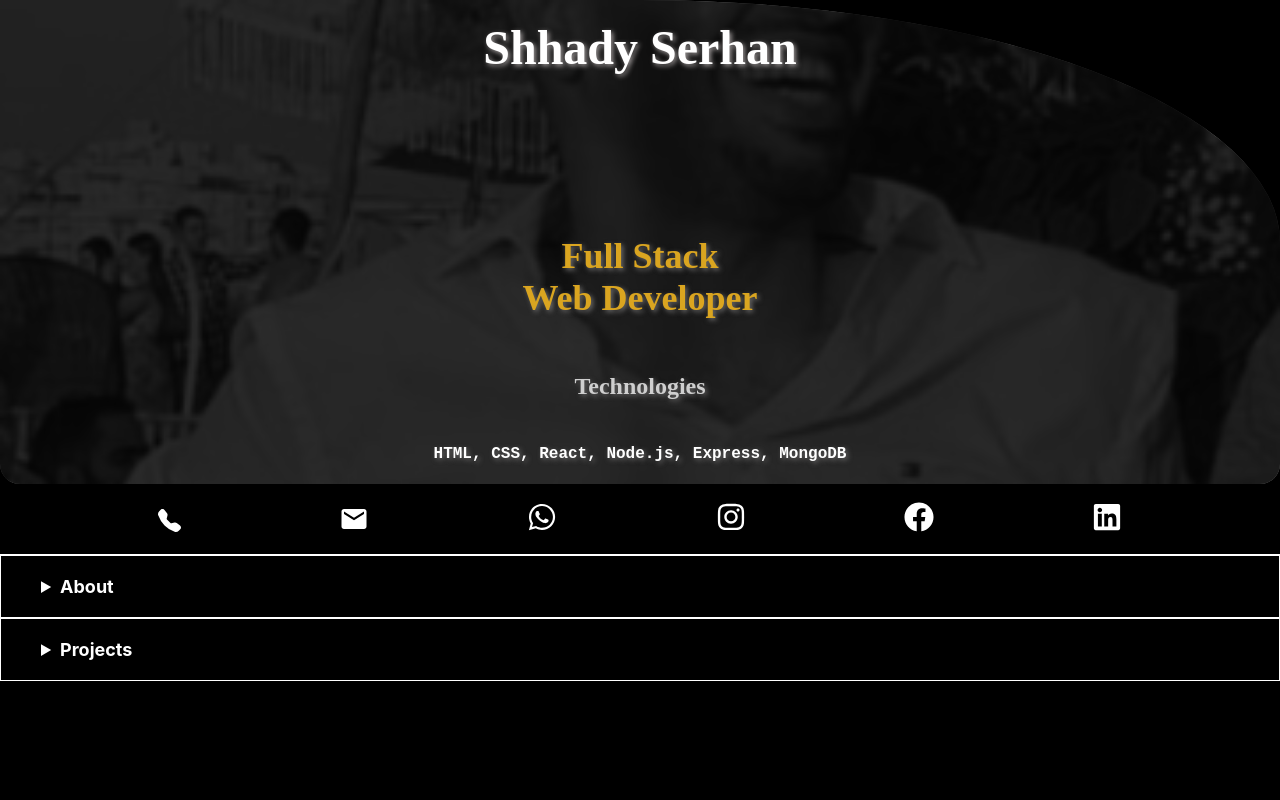
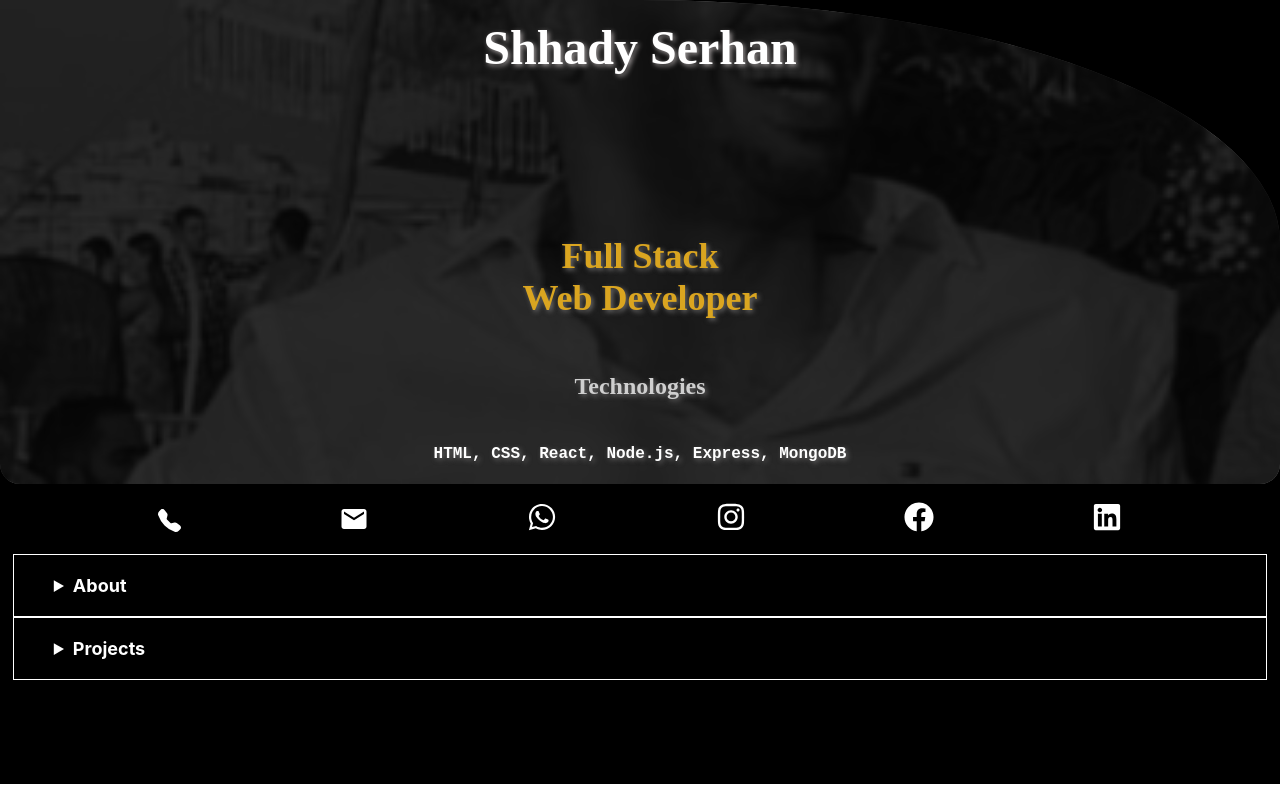
Before and after one commit to shhady/portfolio, a React (Create React App) app: page / in a window 1280 px wide. Built offline with nearby package versions, Linux system fonts and the light colour scheme.

Commit message:
check now

```diff
--- a/src/App.css
+++ b/src/App.css
@@ -1,9 +1,9 @@
 .homePageContainer {
   /* position: relative; */
-  width: 100%;
+  width: 100vw;
   height: 100%;
   background-color: black;
-  min-height: 100vh;
+  min-height: 98vh;
 }
 
   .contentDiv {
@@ -55,6 +55,10 @@
     background-repeat: no-repeat;
     background-size: cover;
     filter: grayscale(100%); /* To apply the grayscale effect */
+  }
+  .details{
+    width: 98%;
+    margin: auto;
   }
   .Name {
     font-size: 48px;
@@ -113,7 +117,7 @@
     display: flex;
     justify-content: space-evenly;
     align-items: center;
-    border-bottom: 1px solid white;
+    /* border-bottom: 1px solid white; */
     padding-bottom: 10px;
     z-index: 9;
   }
--- a/src/App.js
+++ b/src/App.js
@@ -46,6 +46,7 @@ function App() {
         </a>
 
       </div>
+      <div className="details">
       <details  style={{border: "1px solid white", color:"white"}}>
     <summary  style={{fontWeight:"bold", fontSize:"18px", cursor:"pointer", color:"white", marginBottom:"20px", padding:"20px 20px 0px 40px",}}>
       About
@@ -75,6 +76,7 @@ Passionate about the power of technology to drive change, I stay up-to-date with
         </div>
       </div>
 </details>
+</div>
     </div>
   );
 }
```
